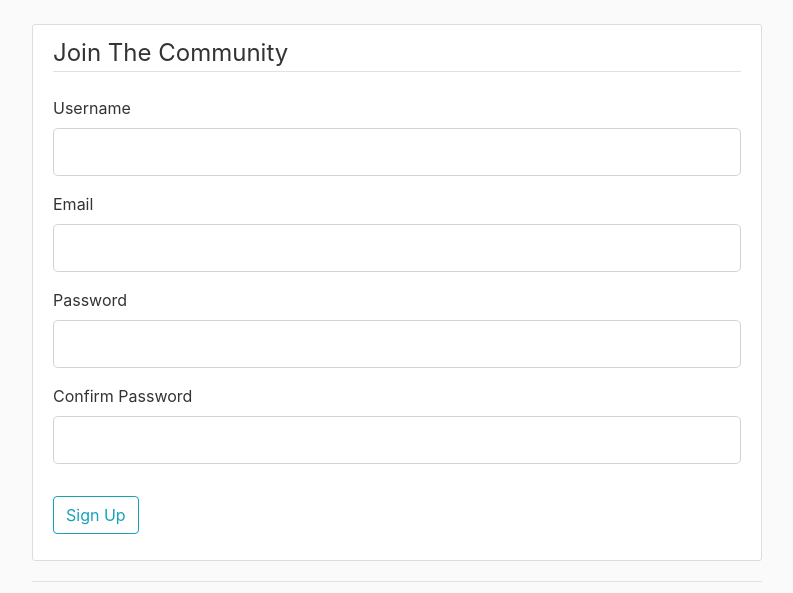
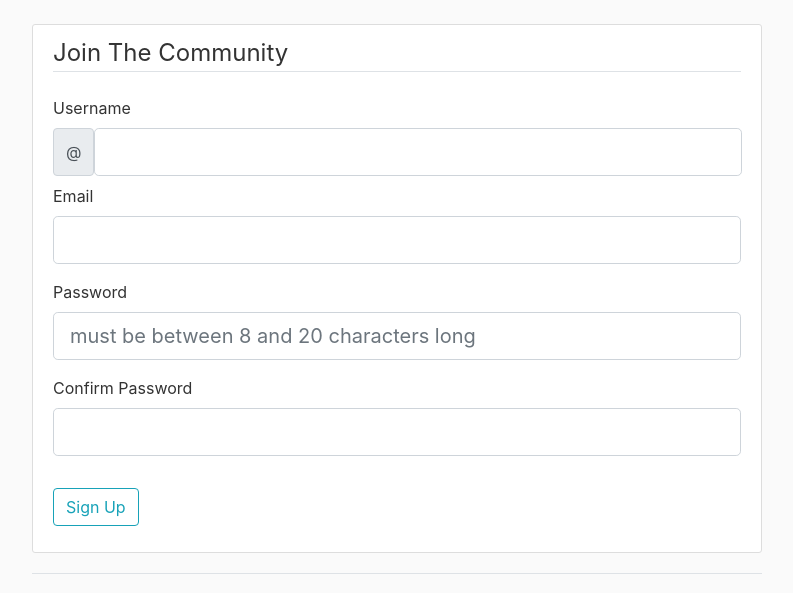
Before and after one commit to valecantu04/sneakerHub, a Flask app: page /register in a window 1280 px wide. Shown: the part 56-649 px from the top of the page, without its empty margins (53-846 px from the left). Run offline with Flask 2, Linux system fonts and the light colour scheme; some libraries are stand-ins or nearby versions.

Commit message:
html and CSS changes

```diff
--- a/sneakerhub/posts/routes.py
+++ b/sneakerhub/posts/routes.py
@@ -12,8 +12,7 @@ posts = Blueprint('posts', __name__)
 def new_post():
     form = PostForm()
     if form.validate_on_submit():
-        post = Post(title=form.title.data,
-                    content=form.content.data, author=current_user)
+        post = Post(title=form.title.data,content=form.content.data, author=current_user)
         db.session.add(post)
         db.session.commit()
         flash('Your post has been created!', 'success')
--- a/sneakerhub/templates/post.html
+++ b/sneakerhub/templates/post.html
@@ -16,6 +16,8 @@
         <h2 class="article-title">{{ post.title }}</h2>
         <hr>
         <p class="article-content">{{ post.content }}</p>
+        <hr>
+
     </div>
 </article>
 <!-- Modal -->
--- a/sneakerhub/templates/register.html
+++ b/sneakerhub/templates/register.html
@@ -2,21 +2,25 @@
 {% block content %}
 <div class="content-section">
     <form method="POST" action="">
-            {{ form.hidden_tag() }} <!-- Cross site request forgery token -->
+        {{ form.hidden_tag() }}
+        <!-- Cross site request forgery token -->
         <fieldset class="form-group">
             <legend class="border-bottom mb-4"> Join The Community </legend>
-                <div class="form-group">
+            <div class="form-group mb-2">
                 {{ form.username.label(class="form-control-label") }}
-
                 {% if form.username.errors %}
                 {{ form.username(class="form-control form-control-lg is-invalid") }}
-                        <div class= "invalid-feedback">
+                <div class="invalid-feedback">
                     {% for error in form.username.errors%}
                     <span> {{ error }} </span>
                     {% endfor %}
                 </div>
                 {% else %}
+                <div class="input-group-prepend">
+                    <div class="input-group-text">@</div>
+
                     {{ form.username(class="form-control form-control-lg") }}
+                </div>
                 {% endif %}
             </div>
             <div class="form-group">
@@ -44,7 +48,7 @@
                     {% endfor %}
                 </div>
                 {% else %}
-                        {{ form.password(class="form-control form-control-lg") }}
+{{ form.password(class="form-control form-control-lg", placeholder="must be between 8 and 20 characters long") }}
                 {% endif %}
             </div>
             <div class="form-group">
```
Also changed, not shown: sneakerhub/site.db. Lines whose indentation alone changed are shown as unchanged.
